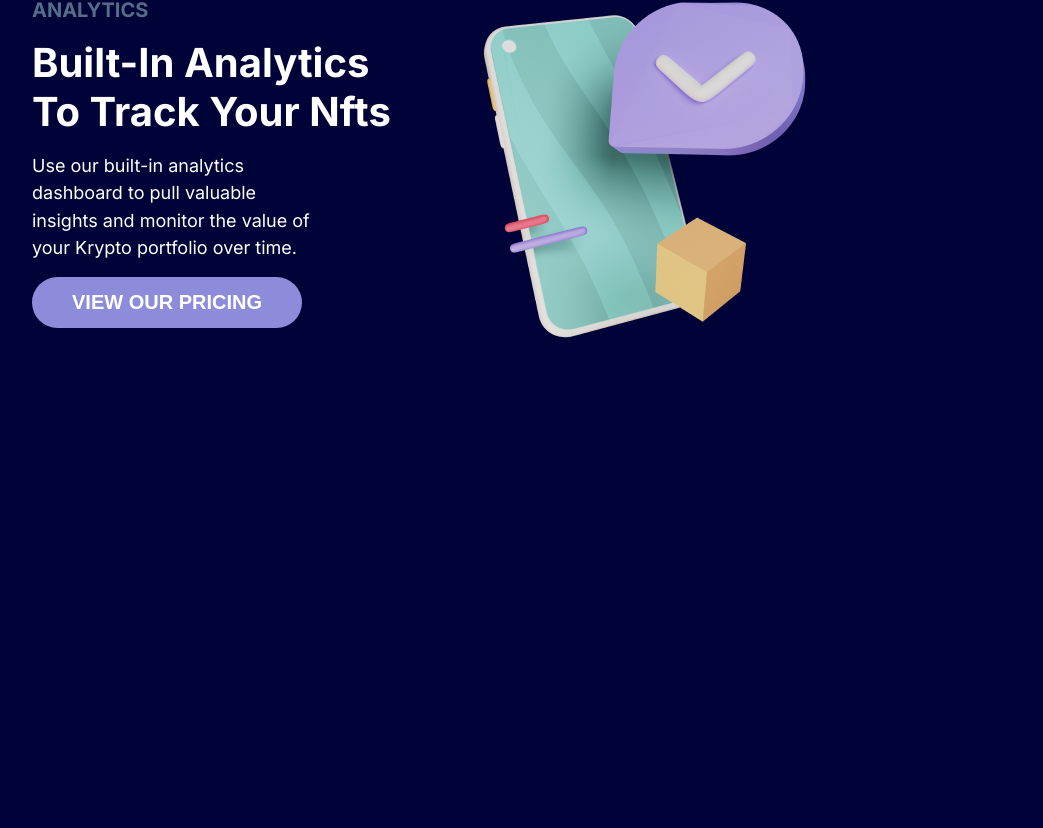
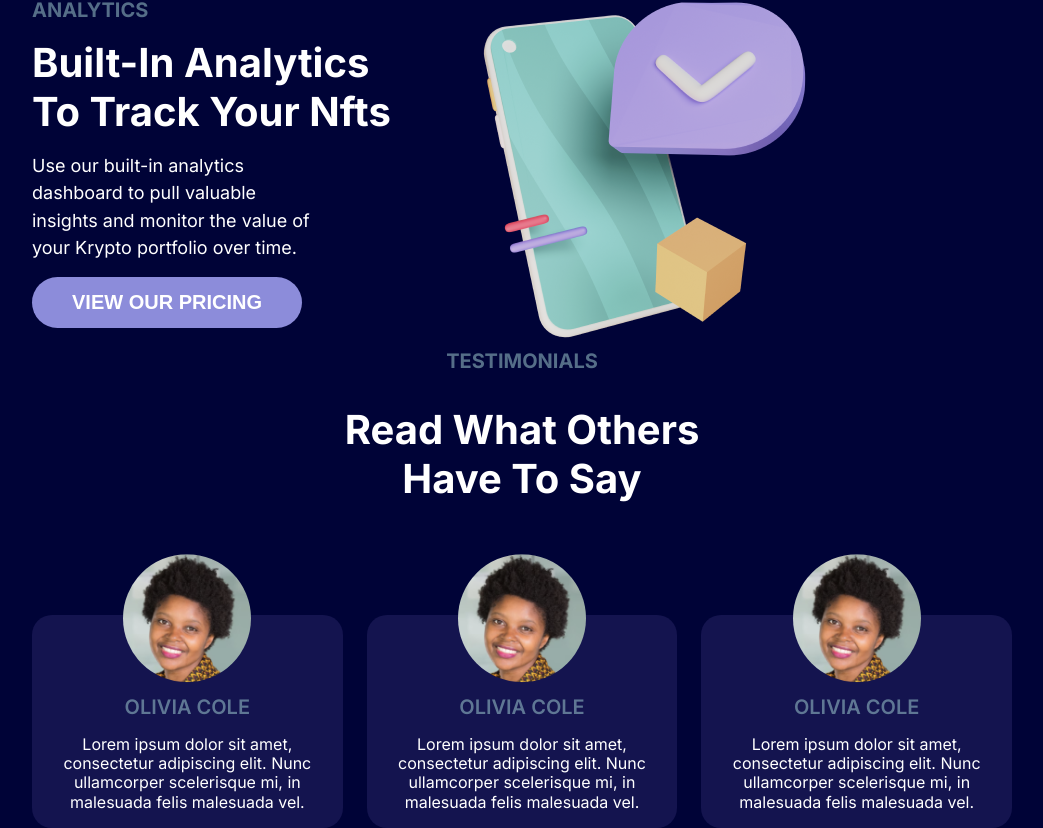
Before and after one commit to AvishkaUmayanga/next-design, a Next.js app: page / in a window 1280 px wide. Shown: the part 1299-2127 px from the top of the page, without its empty margins (118-1161 px from the left). Before the commit the page ends 1648 px from the top, so only its background shows below. Built offline with nearby package versions, Linux system fonts and the light colour scheme.

Commit message:
testimonials section

```diff
--- /dev/null
+++ b/app/components/testimonials section/Testimonials.jsx
@@ -0,0 +1,19 @@
+import React from 'react'
+import styles from '@/app/components/testimonials section/testimonials.module.css'
+import TestimonialsCard from './testimonials card/TestimonialsCard'
+
+const Testimonials = () => {
+  return (
+    <div className={styles.testimonialsContainer}>
+        <h4>testimonials</h4>
+        <h2>read what others have to say</h2>
+        <div className={styles.testimonialsGrid}>
+            <TestimonialsCard />
+            <TestimonialsCard />
+            <TestimonialsCard />
+        </div>
+    </div>
+  )
+}
+
+export default Testimonials
--- /dev/null
+++ b/app/components/testimonials section/testimonials card/TestimonialsCard.jsx
@@ -0,0 +1,17 @@
+import React from 'react'
+import Image from 'next/image'
+import styles from '@/app/components/testimonials section/testimonials card/card.module.css'
+import testimonialImg from '@/public/testimonialImg.png'
+const TestimonialsCard = () => {
+  return (
+    <div className={styles.card}>
+        <Image src={testimonialImg} alt='olivia cole' className={styles.cardImg}/>
+        <div className={styles.cardText}>
+        <h4>olivia cole</h4>
+        <p>Lorem ipsum dolor sit amet, consectetur adipiscing elit. Nunc ullamcorper scelerisque mi, in malesuada felis malesuada vel. </p>
+        </div>
+    </div>
+  )
+}
+
+export default TestimonialsCard
--- /dev/null
+++ b/app/components/testimonials section/testimonials card/card.module.css
@@ -0,0 +1,33 @@
+.card{
+    background-color: #14144F;
+    position: relative;
+    display: flex;
+    justify-content: center;
+    padding: 1em;
+    border-radius: 1.25em;
+}
+
+.card h4{
+    font-size: 1.25rem;
+    font-weight: 600;
+}
+
+.card p{
+    font-size: 1rem;
+    line-height: 1.2rem;
+}
+
+.cardImg{
+    width: 8em;
+    position: absolute;
+    height: 8em;
+    border-radius: 50%;
+    transform: translateY(-60%);
+}
+
+.cardText{
+    margin-top: 4em;
+    display: flex;
+    flex-direction: column;
+    gap: 1em;
+}
--- /dev/null
+++ b/app/components/testimonials section/testimonials.module.css
@@ -0,0 +1,26 @@
+.testimonialsContainer{
+    display: flex;
+    flex-direction: column;
+    align-items: center;
+    text-align: center;
+    gap: 2em;
+}
+
+.testimonialsContainer h4{
+    font-size: 1.25rem;
+    text-transform: uppercase;
+    color: rgba(170, 217, 217, 0.5);
+}
+
+.testimonialsContainer h2{
+    font-size: 2.5rem;
+    text-transform: capitalize;
+    max-width: 9em;
+}
+
+.testimonialsGrid{
+    display: grid;
+    grid-template-columns: repeat(3, 1fr);
+    gap: 1.5em;
+    margin-top: 5em;
+}
--- a/app/page.jsx
+++ b/app/page.jsx
@@ -3,6 +3,7 @@ import Header from './components/header/Header';
 import HeroSection from './components/hero section/HeroSection';
 import FeaturedSection from './components/featured section/FeaturedSection';
 import AnalyticsSection from './components/analytics section/AnalyticsSection';
+import Testimonials from './components/testimonials section/Testimonials';
 export default function Home() {
   return (
     <main className={styles.main}>
@@ -10,6 +11,7 @@ export default function Home() {
       <HeroSection />
       <FeaturedSection />
       <AnalyticsSection />
+      <Testimonials />
     </main>
   );
 }
```
Also changed, not shown: public/testimonialImg.png (added).
